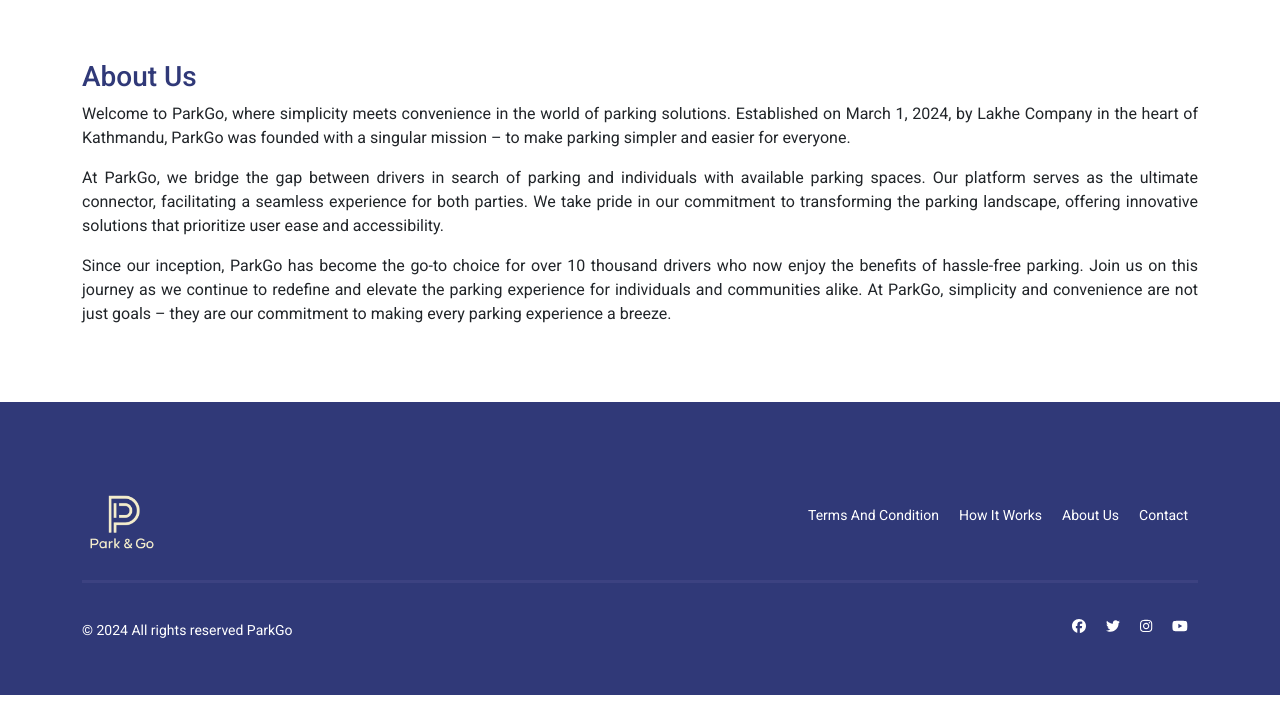
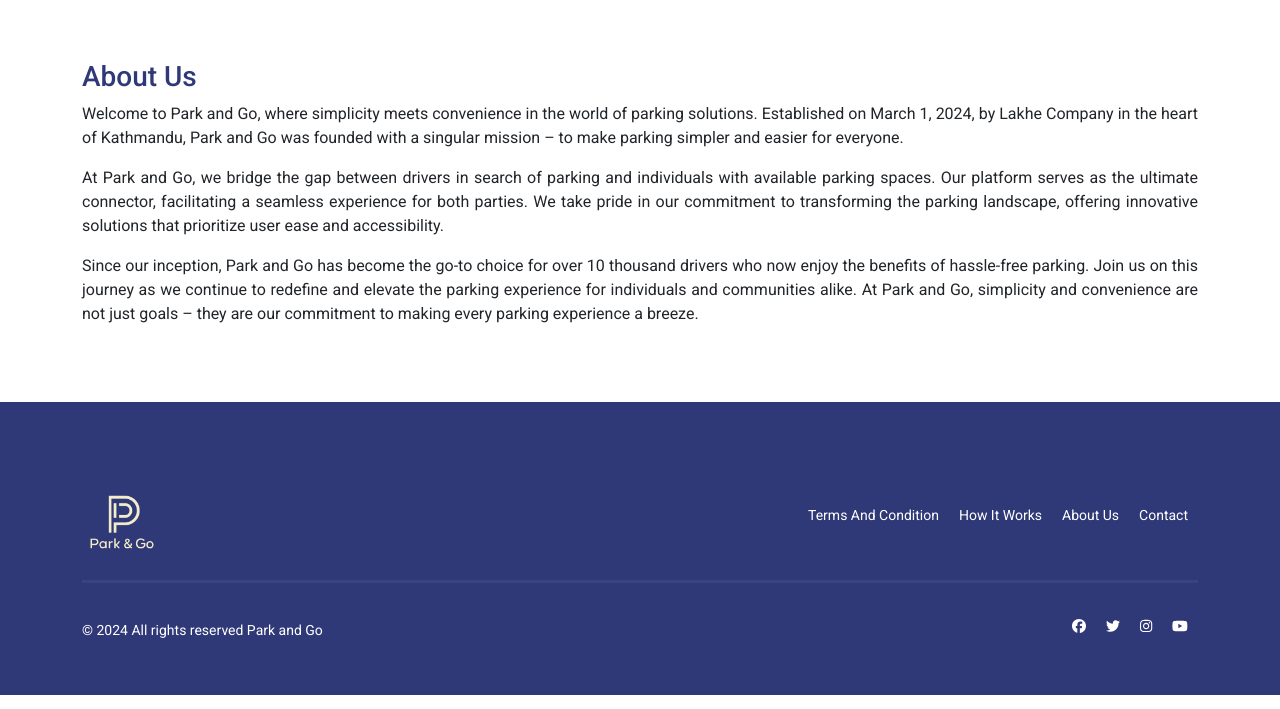
Before and after one commit to mrsafalpiya/parkgo, a Django app: page /about/ in a window 1280 px wide. Shown: the part 91-800 px from the top of the page. Run offline with Django 4.2, Linux system fonts and the light colour scheme; some libraries are stand-ins or nearby versions.

Commit message:
Updated all `ParkGo` into `Park and Go`

```diff
--- a/ParKGO/urls.py
+++ b/ParKGO/urls.py
@@ -18,8 +18,8 @@ from django.urls import path, include
 from django.conf.urls.static import static
 from django.conf import settings
 
-admin.site.site_title = "ParkGO site admin"
-admin.site.site_header = "ParkGO administration"
+admin.site.site_title = "Park and Go site admin"
+admin.site.site_header = "Park and Go administration"
 admin.site.index_title = "Site administration"
 
 urlpatterns = [
--- a/auth_project/templates/about.html
+++ b/auth_project/templates/about.html
@@ -5,13 +5,13 @@
         <div class="container">
           <h3>About Us</h3>
           <p>
-            Welcome to ParkGo, where simplicity meets convenience in the world
+            Welcome to Park and Go, where simplicity meets convenience in the world
             of parking solutions. Established on March 1, 2024, by Lakhe Company
-            in the heart of Kathmandu, ParkGo was founded with a singular
+            in the heart of Kathmandu, Park and Go was founded with a singular
             mission – to make parking simpler and easier for everyone.
           </p>
           <p>
-            At ParkGo, we bridge the gap between drivers in search of parking
+            At Park and Go, we bridge the gap between drivers in search of parking
             and individuals with available parking spaces. Our platform serves
             as the ultimate connector, facilitating a seamless experience for
             both parties. We take pride in our commitment to transforming the
@@ -19,10 +19,10 @@
             user ease and accessibility.
           </p>
           <p>
-            Since our inception, ParkGo has become the go-to choice for over 10
+            Since our inception, Park and Go has become the go-to choice for over 10
             thousand drivers who now enjoy the benefits of hassle-free parking.
             Join us on this journey as we continue to redefine and elevate the
-            parking experience for individuals and communities alike. At ParkGo,
+            parking experience for individuals and communities alike. At Park and Go,
             simplicity and convenience are not just goals – they are our
             commitment to making every parking experience a breeze.
           </p>
--- a/auth_project/templates/admin/base_site.html
+++ b/auth_project/templates/admin/base_site.html
@@ -8,7 +8,7 @@
 {% endblock %}
 {% block branding %}
     <h1 id="site-name">
-        <a href="{% url 'admin:index' %}">ParkGO Admin</a>
+        <a href="{% url 'admin:index' %}">Park and Go Admin</a>
     </h1>
 {% endblock %}
 {% block nav-global %}{% endblock %}
--- a/auth_project/templates/base.html
+++ b/auth_project/templates/base.html
@@ -137,7 +137,7 @@
                 </div>
                 <hr class="hrOne" />
                 <div class="social__info">
-                    <h6>&copy; 2024 All rights reserved ParkGo</h6>
+                    <h6>&copy; 2024 All rights reserved Park and Go</h6>
                     <div class="social__links">
                         <p>
                             <a href=""><i class="fab fa-facebook"></i></a>
--- a/auth_project/templates/forgetpassword.html
+++ b/auth_project/templates/forgetpassword.html
@@ -143,7 +143,7 @@
         </div>
         <hr class="hrOne" />
         <div class="social__info">
-          <h6>&copy; 2024 All rights reserved ParkGo</h6>
+          <h6>&copy; 2024 All rights reserved Park and Go</h6>
           <div class="social__links">
             <p>
               <a href=""><i class="fa fa-facebook"></i></a>
--- a/auth_project/templates/qr-print.html
+++ b/auth_project/templates/qr-print.html
@@ -80,7 +80,7 @@
                       margin-bottom: 4px">
                 All sales are final No-refunds or exchange possible. Please check the date & time of the parking.
             </p>
-            <p style="font-weight: 700; font-size: 18px;">ENJOY YOUR PARKING AT PARKGO.</p>
+            <p style="font-weight: 700; font-size: 18px;">ENJOY YOUR PARKING AT PARK AND GO.</p>
         </div>
         <script src="https://cdnjs.cloudflare.com/ajax/libs/qrcodejs/1.0.0/qrcode.min.js"
                 integrity="sha512-CNgIRecGo7nphbeZ04Sc13ka07paqdeTu0WR1IM4kNcpmBAUSHSQX0FslNhTDadL4O5SAGapGt4FodqL8My0mA=="
--- a/auth_project/templates/qr.html
+++ b/auth_project/templates/qr.html
@@ -39,7 +39,7 @@
                   margin-bottom: 4px">
             All sales are final No-refunds or exchange possible. Please check the date & time of the parking.
         </p>
-        <p style="font-weight: 700; font-size: 18px;">ENJOY YOUR PARKING AT PARKGO.</p>
+        <p style="font-weight: 700; font-size: 18px;">ENJOY YOUR PARKING AT PARK AND GO.</p>
         <a class="btn btn-primary" href="/qr-print/{{ id }}">Download</a>
     </div>
     <script src="https://cdnjs.cloudflare.com/ajax/libs/qrcodejs/1.0.0/qrcode.min.js"
--- a/auth_project/templates/signin.html
+++ b/auth_project/templates/signin.html
@@ -77,7 +77,7 @@
                     </p>
                     <p>
                       By continuing, you agree to the
-                      <a href="/terms">ParkGo Terms Of Use & Privacy Policy</a>
+                      <a href="/terms">Park and Go Terms Of Use & Privacy Policy</a>
                     </p>
                   </div>
                 </div>
--- a/auth_project/views.py
+++ b/auth_project/views.py
@@ -55,7 +55,7 @@ def login_view(request):
             if user is not None:
                 # Authentication successful, login the user
                 login(request, user)
-                messages.success(request, "Welcome to the ParkGo!.")
+                messages.success(request, "Welcome to the Park & Go!.")
                 return redirect("dashboard")
 
         # Authentication failed
@@ -362,7 +362,7 @@ def checkout(request):
                 "website_url": "http://127.0.0.1:8000",
                 "amount": str(purchase_cost * 100),  # Khalti accepts amount in paisa
                 "purchase_order_id": "-".join(booking_ids),
-                "purchase_order_name": "ParkGO",
+                "purchase_order_name": "Park & Go",
                 "customer_info": {
                     "name": request.user.username,
                     "email": request.user.email,
```
Also changed, not shown: auth_project/templates/index.html (+6 -6 lines).
